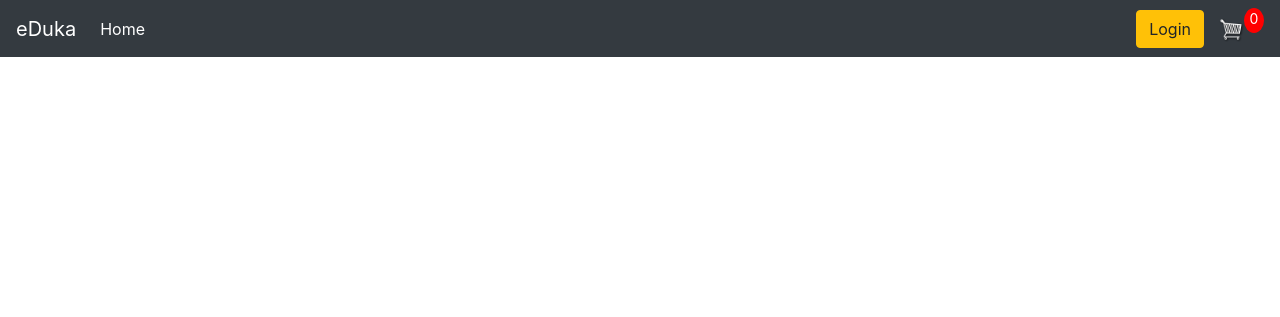
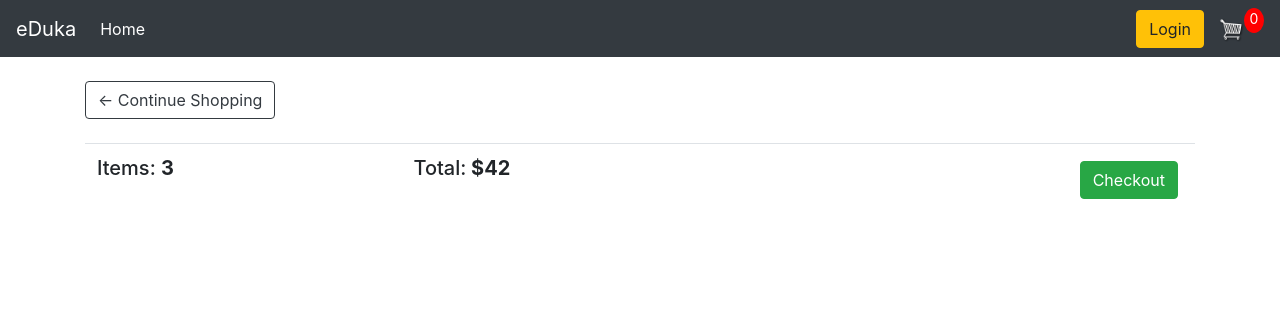
Before and after one commit to FGacheru/eDuka-shop, a Django app: page /cart/ in a window 1280 px wide. Shown: the top 317 px of the page. Run offline with Django 3.2, Linux system fonts and the light colour scheme; lists and menus that the app fills with data are empty; some libraries are stand-ins or nearby versions.

Commit message:
add table with Items and total amount with the checkout button

```diff
--- a/eDuka/templates/all-store/cart.html
+++ b/eDuka/templates/all-store/cart.html
@@ -1,5 +1,28 @@
 {% extends 'all-store/base.html' %}
 {% load static %}
 {% block content %}
+<div class="row">
+    <div class="col-lg-12">
+        <div class="box-element">
 
+            <a  class="btn btn-outline-dark" href="{% url 'index' %}">&#x2190; Continue Shopping</a>
+
+            <br>
+            <br>
+            <table class="table">
+                <tr>
+                    <th><h5>Items: <strong>3</strong></h5></th>
+                    <th><h5>Total:<strong> $42</strong></h5></th>
+                    <th>
+                        <a  style="float:right; margin:5px;" class="btn btn-success" href="{% url 'checkout' %}">Checkout</a>
+                    </th>
+                </tr>
+            </table>
+
+        </div>
+
+        <br>
+
+    </div>
+</div>
 {% endblock %}
```
